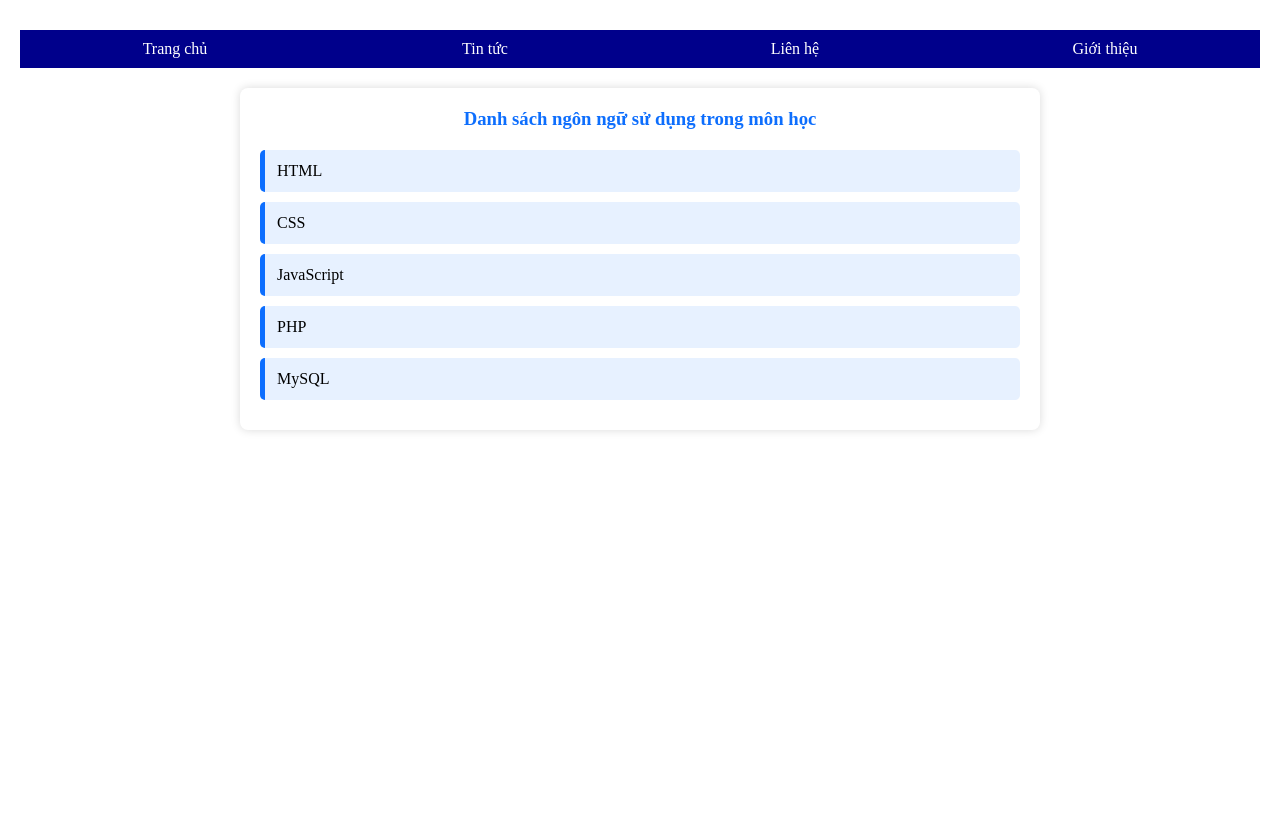
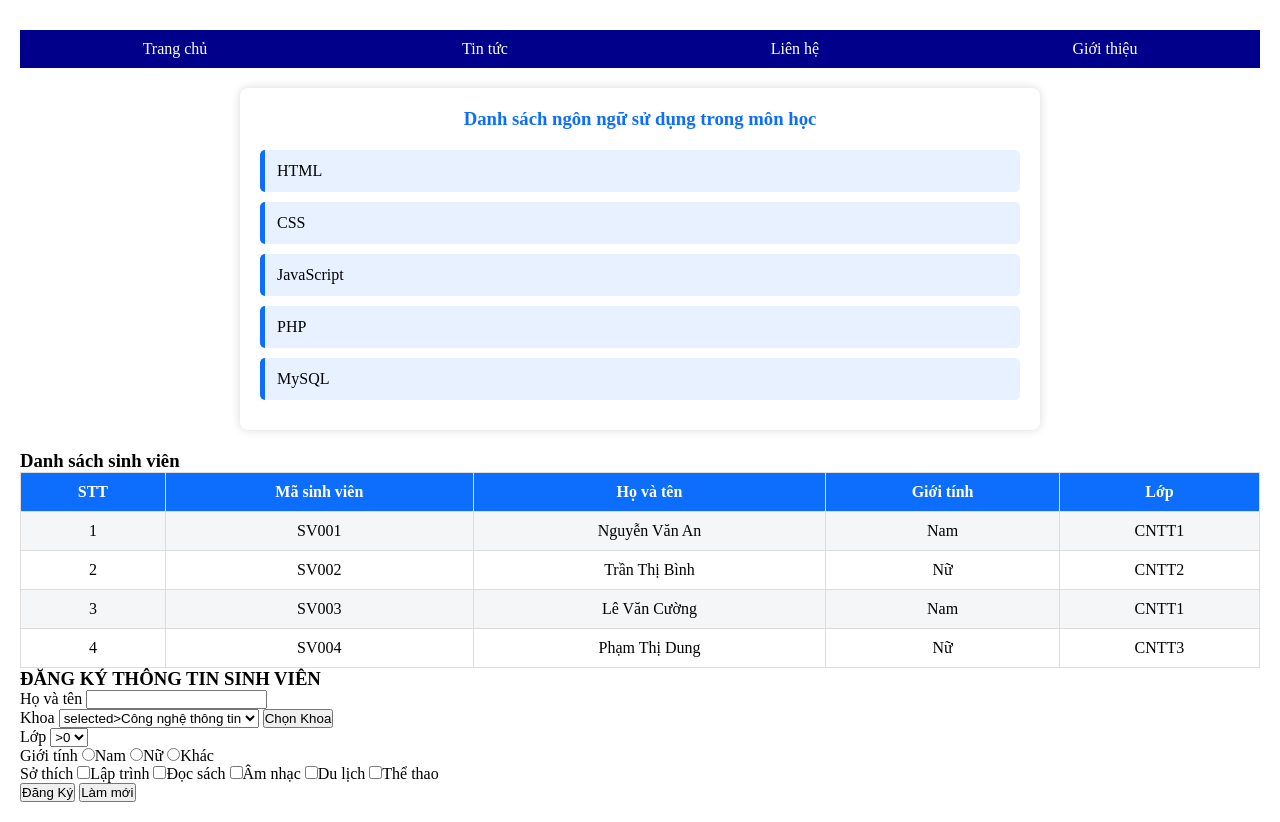
Before and after one commit to nguyenngochuy2007t-cell/NGUYEN-NGOC-HUY_LTW1, a PHP site: page /Lab2/test1.php in a window 1280 px wide. Before the commit the page ends 432 px from the top, so only its background shows below. Run offline with PHP 8.4, Linux system fonts and the light colour scheme.

Commit message:
update file Lab2

```diff
--- a/Lab2/test1.php
+++ b/Lab2/test1.php
@@ -1,6 +1,70 @@
 <?php
 $menus = ["Trang chủ", "Tin tức", "Liên hệ", "Giới thiệu"];
 $subjects = ["HTML", "CSS", "JavaScript", "PHP", "MySQL"];
+$students = [
+    [
+        "id" => "SV001",
+        "name" => "Nguyễn Văn An",
+        "gender" => "Nam",
+        "class" => "CNTT1"
+    ],
+    [
+        "id" => "SV002",
+        "name" => "Trần Thị Bình",
+        "gender" => "Nữ",
+        "class" => "CNTT2"
+    ],
+    [
+        "id" => "SV003",
+        "name" => "Lê Văn Cường",
+        "gender" => "Nam",
+        "class" => "CNTT1"
+    ],
+    [
+        "id" => "SV004",
+        "name" => "Phạm Thị Dung",
+        "gender" => "Nữ",
+        "class" => "CNTT3"
+    ],
+];
+
+$faculties = [
+    "Công nghệ thông tin",
+    "Quản trị kinh doanh",
+    "Kế toán",
+    "Ngôn ngữ Anh"
+];
+
+$classes = [
+    "Công nghệ thông tin" => ["CNTT1", "CNTT2", "CNTT3", "CNTT4"],
+    "Quản trị kinh doanh" => ["QTKD1", "QTKD2", "QTKD3"],
+    "Kế toán" => ["KT1", "KT2", "KT3"],
+    "Ngôn ngữ Anh" => ["NNA1", "NNA2", "NNA3"]
+];
+
+$genders = ["Nam", "Nữ", "Khác"];
+
+$hobbies = [
+    "LT" => "Lập trình",
+    "DS" => "Đọc sách",
+    "AN" => "Âm nhạc",
+    "DL" => "Du lịch",
+    "TT" => "Thể thao"
+];
+$faculty = $_POST['faculty'] ?? $faculties[0];
+$classList = $classes[$faculty] ?? [];
+$selectedClass  = $_POST['class'] ?? '';
+$found = false;
+foreach ($classList as $c)
+    {
+        if ($selectedClass == $c)
+            {
+                $found = true;
+            }
+    }
+if (!$found){
+    $selectedClass = $classList[0] ?? '';
+}
 ?>
 
 <!DOCTYPE html>
@@ -11,7 +75,7 @@ $subjects = ["HTML", "CSS", "JavaScript", "PHP", "MySQL"];
     <meta name="viewport" content="width=device-width, initial-scale=1.0">
     <title>Test 1</title>
 
-
+    <!-- Bài 1 -->
     <style>
         /* internal */
         * {
@@ -44,36 +108,42 @@ $subjects = ["HTML", "CSS", "JavaScript", "PHP", "MySQL"];
             background-color: #084298;
         }
     </style>
+    <!-- Bài 2 -->
     <style>
         /*bai 2*/
-        *{
+        * {
             margin: 0;
             padding: 0;
             box-sizing: border-box;
         }
-        body{
+
+        body {
             padding: 20px;
 
         }
-        .s1{
+
+        .s1 {
             max-width: 800px;
             margin: auto;
             background: #fff;
             padding: 20px;
             border-radius: 8px;
-            box-shadow: 0 0 10px rgba(0, 0,0,0.15);
+            box-shadow: 0 0 10px rgba(0, 0, 0, 0.15);
             margin-top: 20px;
         }
-        .s1 h3{
+
+        .s1 h3 {
             text-align: center;
             color: #0d6efd;
             margin-bottom: 20px;
 
         }
-        .s1 ul{
+
+        .s1 ul {
             list-style: none;
         }
-        .s1 li{
+
+        .s1 li {
             padding: 12px;
             margin-bottom: 10px;
             background: #e7f1ff;
@@ -81,14 +151,57 @@ $subjects = ["HTML", "CSS", "JavaScript", "PHP", "MySQL"];
             border-radius: 5px;
             transition: 0.3s;
         }
-        .s1 li:hover{
+
+        .s1 li:hover {
             background: #cfe2ff;
             transform: translateX(5px);
         }
     </style>
+    <!-- Bài 3 -->
+    <style>
+        * {
+            margin: 0;
+            padding: 0;
+            box-sizing: border-box;
+        }
+
+        .s2 table {
+            width: 100%;
+            border-collapse: collapse;
+        }
+
+        .s2 th,
+        td {
+            border: 1px solid #ddd;
+            padding: 10px;
+            text-align: center;
+        }
+
+        .s2 th {
+            background-color: #0d6efd;
+            color: white;
+        }
+
+        .s2 tbody tr:nth-child(odd) {
+            background-color: #f5f6f7;
+        }
+
+        .s2 tbody tr:hover {
+            background-color: #d9e7fa;
+        }
+
+        .s2 h3 {
+            margin-top: 20px;
+        }
+    </style>
+    <!-- Bài 4 -->
+    <style>
+
+    </style>
 </head>
 
 <body>
+    <!-- Bài 1 -->
     <nav>
         <ul>
             <?php foreach ($menus as $item) { ?>
@@ -98,15 +211,103 @@ $subjects = ["HTML", "CSS", "JavaScript", "PHP", "MySQL"];
             <?php } ?>
         </ul>
     </nav>
+    <!-- Bài 2 -->
     <section class="s1">
         <h3>Danh sách ngôn ngữ sử dụng trong môn học</h3>
         <ul>
-            <?php foreach($subjects as $items) {
-            echo "<li>$items </li>";
+            <?php foreach ($subjects as $items) {
+                echo "<li>$items </li>";
             }
             ?>
         </ul>
 
+
+    </section>
+    <!-- Bài 3 -->
+    <section class="s2">
+        <h3>Danh sách sinh viên</h3>
+        <table>
+            <thead>
+                <tr>
+                    <th>STT</th>
+                    <th>Mã sinh viên</th>
+                    <th>Họ và tên</th>
+                    <th>Giới tính</th>
+                    <th>Lớp</th>
+                </tr>
+            </thead>
+            <tbody>
+                <?php foreach ($students as $index => $students) { ?>
+                    <tr>
+                        <td><?= $index + 1 ?></td>
+                        <td><?= $students["id"] ?></td>
+                        <td><?= $students["name"] ?></td>
+                        <td><?= $students["gender"] ?></td>
+                        <td><?= $students["class"] ?></td>
+                    </tr>
+
+                <?php  } ?>
+            </tbody>
+
+        </table>
+    </section>
+    <!-- Bài 4 -->
+    <section class="s3">
+        <h3>ĐĂNG KÝ THÔNG TIN SINH VIÊN</h3>
+        <form action="#" method="post">
+            <div>
+                <label>Họ và tên</label>
+                <input type="text">
+            </div>
+
+            <div>
+                <label>Khoa</label>
+                <select name="faculty">
+                    <?php foreach ($faculties as $f) { ?>
+                        <option value="<?= $f ?>"><?= $faculty==$f ? 'selected' : '' ?>><?= $f ?></option>
+                    <?php } ?>
+                </select>
+                <button type="submit" name="chon_khoa">Chọn Khoa</button>
+            </div>
+
+            <div>
+                <label>Lớp</label>
+                <select name="class" id="">
+                    <?php foreach ($classList as $c => $class) { ?>
+                        <option value="<?= $c ?>"><?= $selectedClass ==$c ? 'selected' : '' ?>><?= $c ?></option>
+                    <?php } ?>
+                </select>
+            </div>
+
+            <div>
+                <label>Giới tính</label>
+                <?php foreach ($genders as $gender) { ?>
+                    <label>
+                        <input type="radio" name="gender"
+                            value="<?= $gender ?>"><?= $gender ?>
+                    </label>
+                <?php } ?>
+            </div>
+
+            <div>
+                <label>Sở thích</label>
+                <?php foreach ($hobbies as $key => $hobby) { ?>
+                    <label>
+                        <input type="checkbox" name="hobbies[]"
+                            value="<?= $key ?>"><?= $hobby ?>
+                    </label>
+                <?php } ?>
+            </div>
+
+            <div>
+                <button type="submit" name="dangky">
+                    Đăng Ký
+                </button>
+                <button type="reset">
+                    Làm mới
+                </button>
+            </div>
+        </form>
     </section>
 </body>
 
```
